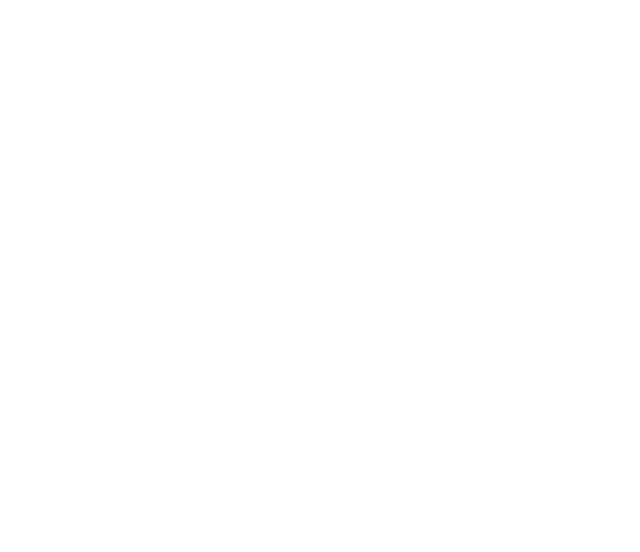
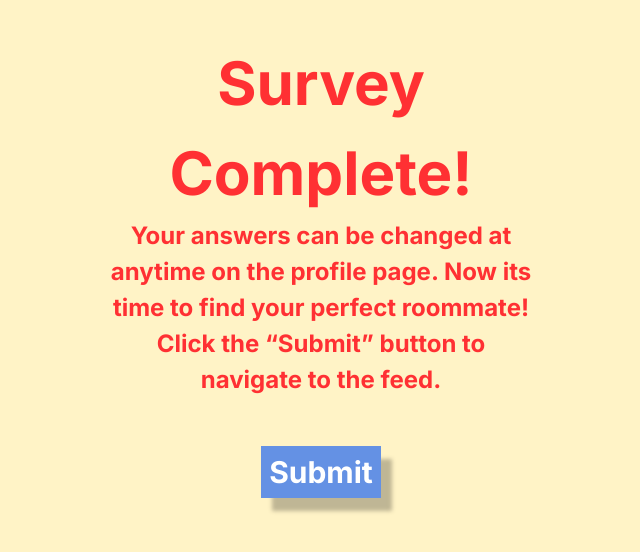
Before and after one commit to Evan-Proulx/RoommateLink-Frontend, a React (Vite) app: page /survey in a window 1280 px wide. Shown: the part 7189-7741 px from the top of the page, without its empty margins (319-959 px from the left). Before the commit the page ends 6811 px from the top, so only its background shows below. Built offline with nearby package versions, Linux system fonts and the light colour scheme; a web font is replaced by a local one.

Commit message:
-Added submit section to the survey. When submitted all data user data from the survey is added to one object.

```diff
--- a/src/Components/Auth/Register/Register.tsx
+++ b/src/Components/Auth/Register/Register.tsx
@@ -4,8 +4,9 @@
 import InputComponent from "../../InputComponent.tsx";
 import {SubmitHandler, useForm} from "react-hook-form"
 import {FontAwesomeIcon} from "@fortawesome/react-fontawesome";
-import {faEyeSlash, faHouse, } from "@fortawesome/free-solid-svg-icons";
+import {faPiggyBank} from "@fortawesome/free-solid-svg-icons";
 import {faGoogle} from "@fortawesome/free-brands-svg-icons";
+
 import {Link} from "react-router-dom"; // Import the Google icon
 
 type FormFields = {
--- /dev/null
+++ b/src/Components/Survey/SubmitSurvey.tsx
@@ -0,0 +1,31 @@
+import React from 'react';
+import ShadowButton from "../Shadow-Button.tsx";
+
+const SubmitSurvey = ({personalData, profileData, propertyData, dealBreakerData}) => {
+
+    const handleSubmit = async ( event: React.FormEvent) => {
+        event.preventDefault();
+
+        const allData = {
+            personalData,
+            profileData,
+            propertyData,
+            dealBreakerData
+        }
+
+        //TODO: Send data to server
+        console.log(allData)
+    }
+
+    return (
+        <form onSubmit={handleSubmit} className={"py-40 content-center"}>
+            <h1 className={"header-text-big text-center"}>Survey Complete!</h1>
+            <h2 className={"header3-text text-center text-black"}>Your answers can be changed at anytime on the profile page. Now its time to find your perfect roommate! Click the “Submit” button to navigate to the feed.</h2>
+            <div className={"flex justify-center"}>
+                <ShadowButton value={"Submit"} width={"2/5"}/>
+            </div>
+        </form>
+    );
+};
+
+export default SubmitSurvey;
--- a/src/Components/Survey/Survey-Map-Popup.tsx
+++ b/src/Components/Survey/Survey-Map-Popup.tsx
@@ -1,14 +1,14 @@
-import React, { useState, useEffect } from "react";
-import { CircleF, GoogleMap, LoadScriptNext, Marker } from "@react-google-maps/api";
+import React, {useState, useEffect} from "react";
+import {CircleF, GoogleMap, LoadScriptNext, Marker} from "@react-google-maps/api";
 
-    //Styling the map container
+//Styling the map container
 const containerStyle = {
     width: "100%",
     height: "500px",
 };
 
-    //Set Windsor as the default center of the map if no coordinates are passed
-const defaultCenter = { lat: 42.251236522852885, lng: -83.01928920731788 }; // Default: Windsor
+//Set Windsor as the default center of the map if no coordinates are passed
+const defaultCenter = {lat: 42.251236522852885, lng: -83.01928920731788}; // Default: Windsor
 
 
 interface MapPopupProps {
@@ -19,11 +19,11 @@
     onLocationChange?: (lat: number, lng: number) => void; // Callback when location is changed
 }
 
-    // Map popup component
-const MapPopup: React.FC<MapPopupProps> = ({ isOpen, onClose, latitude, longitude, onLocationChange }) => {
+// Map popup component
+const MapPopup: React.FC<MapPopupProps> = ({isOpen, onClose, latitude, longitude, onLocationChange}) => {
 
     //Set initial map center either to Windsor or passed as props
-    const initialCenter = latitude && longitude ? { lat: latitude, lng: longitude } : defaultCenter;
+    const initialCenter = latitude && longitude ? {lat: latitude, lng: longitude} : defaultCenter;
     const [circleCenter, setCircleCenter] = useState(initialCenter); // State to track circle's center position
 
 
@@ -40,7 +40,7 @@
     // to update the center position when latitude/longitude props change
     useEffect(() => {
         if (latitude && longitude) {
-            setCircleCenter({ lat: latitude, lng: longitude });
+            setCircleCenter({lat: latitude, lng: longitude});
         }
     }, [latitude, longitude]);
 
@@ -48,7 +48,7 @@
     // to update the center of the circle when the user clicks on the map
     const handleMapClick = (event: google.maps.MapMouseEvent) => {
         if (event.latLng) {
-            const newCenter = { lat: event.latLng.lat(), lng: event.latLng.lng() };
+            const newCenter = {lat: event.latLng.lat(), lng: event.latLng.lng()};
             setCircleCenter(newCenter);
             if (onLocationChange) {
                 onLocationChange(newCenter.lat, newCenter.lng);
@@ -59,7 +59,7 @@
     // to drag the circle and update its center
     const handleCircleDrag = (event: google.maps.MapMouseEvent) => {
         if (event.latLng) {
-            const newCenter = { lat: event.latLng.lat(), lng: event.latLng.lng() };
+            const newCenter = {lat: event.latLng.lat(), lng: event.latLng.lng()};
             setCircleCenter(newCenter);
             if (onLocationChange) {
                 onLocationChange(newCenter.lat, newCenter.lng);
@@ -72,7 +72,8 @@
 
 
     return (
-        <div className="popup-overlay fixed inset-0 flex items-center justify-center bg-black bg-opacity-50 backdrop-blur-sm z-50">
+        <div
+            className="popup-overlay fixed inset-0 flex items-center justify-center bg-black bg-opacity-50 backdrop-blur-sm z-50">
             <div className="popup-content bg-white p-6 rounded-lg shadow-lg w-[80vw] max-w-lg relative z-60">
 
                 {/*Close button which is an icon X */}
@@ -94,7 +95,7 @@
                 <h2 className="text-center mb-4 text-2xl">Please select your area</h2>
 
                 {/*Google maps component*/}
-                <LoadScriptNext googleMapsApiKey="key">
+                <LoadScriptNext googleMapsApiKey="">
                     <GoogleMap
                         mapContainerStyle={containerStyle}
                         center={circleCenter}
--- a/src/Components/Survey/Survey.tsx
+++ b/src/Components/Survey/Survey.tsx
@@ -7,6 +7,7 @@
 import { Link, Element, scroller } from "react-scroll";
 import PropertyForm from "./PropertyForm.tsx";
 import SurveyAbout from "./SurveyAbout.tsx";
+import SubmitSurvey from "./SubmitSurvey.tsx";
 
 
 const Survey = () => {
@@ -58,7 +59,7 @@
     //Index of current survey component being viewed
     const [currentIndex, setCurrentIndex] = useState(0)
     //All component keys. Allows for navigation between components
-    const surveySections = ["intro", "form1", "form2", "form3", "form4"];
+    const surveySections = ["intro", "form1", "form2", "form3", "form4", "submit"];
 
 
     //Navigate to next component in list
@@ -113,6 +114,9 @@
                         <Element name="form4" id="form4" className={"py-20"}>
                             <SurveyFormRoommate dealBreakerData={dealBreakerData} setDealBreakerData={setDealBreakerData}/>
                         </Element>
+                        <Element name="submit" id="submit" className={"py-20"}>
+                            <SubmitSurvey personalData={personalData} profileData={profileData} propertyData={propertyData} dealBreakerData={dealBreakerData} />
+                        </Element>
                     </div>
                 </div>
 
--- a/src/Components/Survey/SurveyAbout.tsx
+++ b/src/Components/Survey/SurveyAbout.tsx
@@ -27,7 +27,7 @@
     };
     return (
         <div>
-            <form className={"space-y-14"}>
+            <form className={"pt-12 space-y-14"}>
                 <h2 className={"header-text-big text-center"}>About You</h2>
 
                     {/*City dropdown*/}
--- a/src/Components/Survey/SurveyFormRoommate.tsx
+++ b/src/Components/Survey/SurveyFormRoommate.tsx
@@ -30,7 +30,7 @@
 
     return (
         <div>
-            <form action="" className={"flex flex-col items-center space-y-2"}>
+            <form action="" className={"flex flex-col items-center pt-12 space-y-2"}>
 
                 {/*Header*/}
                 <div>
```
